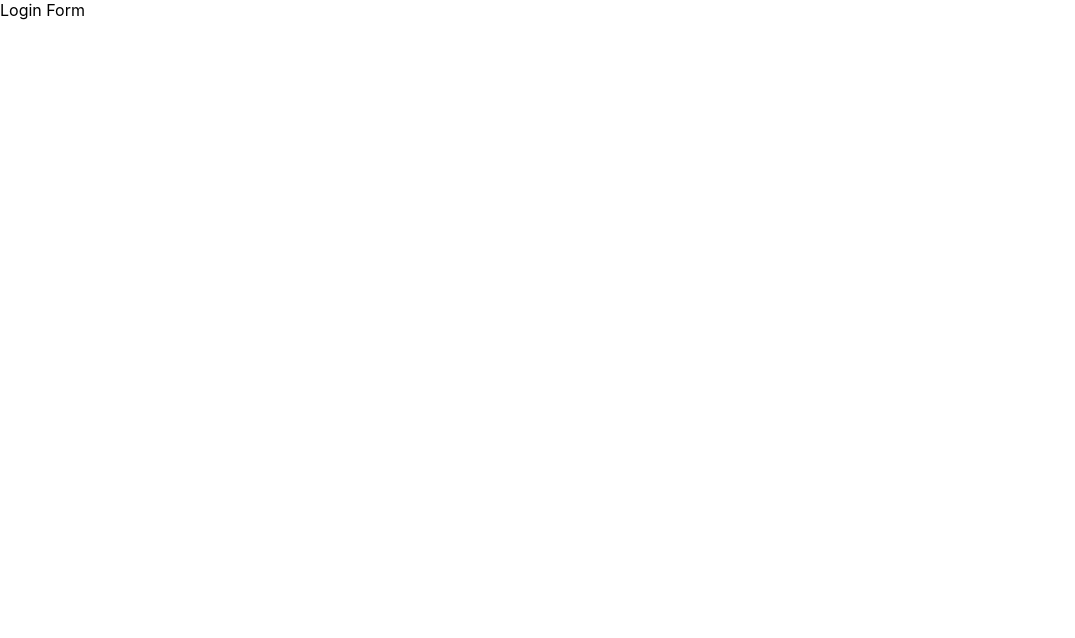
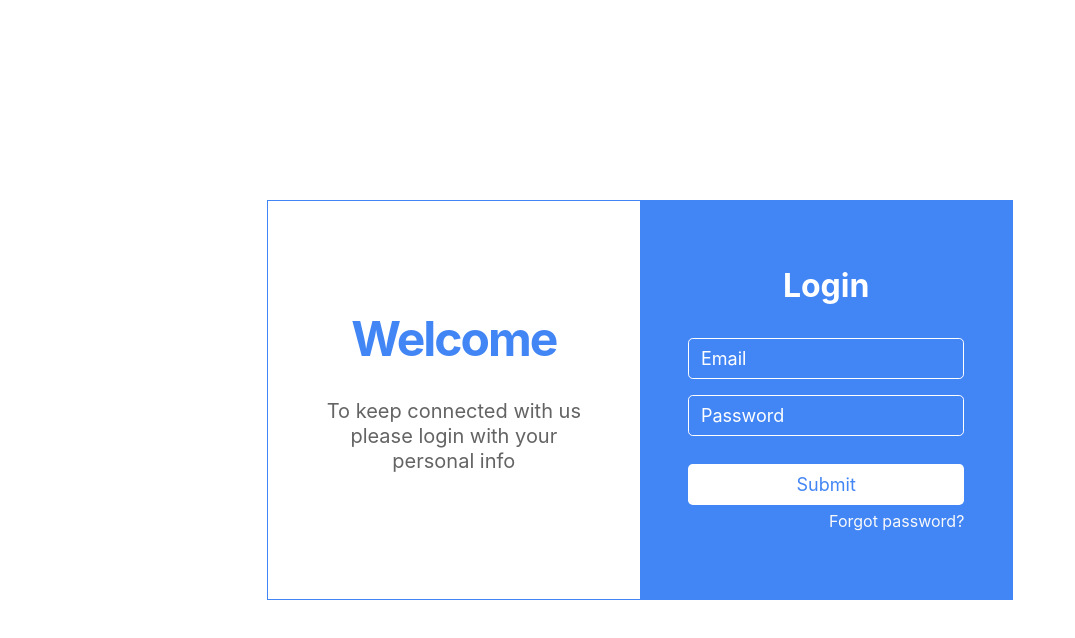
Before and after one commit to katiakovalchuk/event-app, a React (Create React App) app: page /login in a window 1280 px wide. Shown: the top 638 px of the page, without its empty margins (0-1075 px from the left). Built offline with nearby package versions, Linux system fonts and the light colour scheme; no server answers.

Commit message:
add login

```diff
--- a/package.json
+++ b/package.json
@@ -7,12 +7,14 @@
     "@testing-library/jest-dom": "^5.16.4",
     "@testing-library/react": "^13.2.0",
     "@testing-library/user-event": "^13.5.0",
+    "bootstrap": "^5.1.3",
     "firebase": "^9.8.1",
     "react": "^18.1.0",
     "react-dom": "^18.1.0",
     "react-redux": "^8.0.1",
     "react-router-dom": "^6.3.0",
     "react-scripts": "5.0.1",
+    "sass": "^1.52.1",
     "web-vitals": "^2.1.4"
   },
   "scripts": {
--- a/src/App.js
+++ b/src/App.js
@@ -4,12 +4,13 @@ import LoginPage from "./pages/manager/login";
 import RecoveryPage from "./pages/manager/passwordRecovery";
 import ProfilePage from "./pages/user/profile";
 import MembersPage from "./pages/manager/membersManagement";
+import {AuthContextProvider} from "./context/authContext";
 
 import "./App.css";
 
 function App() {
     return (
-        <>
+        <AuthContextProvider>
           <Routes>
               <Route path='/' element={<Home />} />
               <Route path='/login' element={<LoginPage />} />
@@ -17,7 +18,7 @@ function App() {
               <Route path='/profile' element={<ProfilePage />} />
               <Route path='/members' element={<MembersPage />} />
           </Routes>
-        </>
+        </AuthContextProvider>
     )
 }
 
--- /dev/null
+++ b/src/components/Login/index.jsx
@@ -0,0 +1,72 @@
+import {useState} from 'react';
+import {Link, useNavigate} from 'react-router-dom';
+
+import {useUserAuth} from '../../context/authContext';
+
+import 'bootstrap/dist/css/bootstrap.min.css';
+import './style.scss';
+
+const LoginTemplate = () => {
+    const [{email, password}, setCredentials] = useState({
+        email: '',
+        password: ''
+    });
+    const [error, setError] = useState('');
+    const {login} = useUserAuth();
+    const navigate = useNavigate();
+
+    const handleSubmit = async e => {
+        e.preventDefault();
+        setError('');
+        try {
+            await login(email, password);
+            navigate('/profile');
+        } catch (err) {
+            setError(err);
+        }
+    }
+
+    const handleEmailChange = e => setCredentials(prev => ({...prev, email: e.target.value}));
+    const handlePasswordChange = e => setCredentials(prev => ({...prev, password: e.target.value}));
+
+    return (
+        <div className='LoginTemplate d-flex justify-content-center align-items-center w-100 vh-100'>
+            <div className='LoginTemplate-inner d-flex flex-column flex-md-row col-sm-9 col-xl-7'>
+                <div className='d-flex flex-column justify-content-center text-center col-md-6 p-5'>
+                    <h1 className='LoginTemplate-heading fw-bold pb-4'>Welcome</h1>
+                    <p className='LoginTemplate-desc mx-auto lh-sm'>
+                        To keep connected with us please login with your personal info
+                    </p>
+                </div>
+                <div className='login-form-outer d-flex flex-column justify-content-center col-md-6 p-5'>
+                    <form
+                        className='login-form d-flex flex-column align-items-center text-center text-white'
+                        onSubmit={handleSubmit}
+                    >
+                        <h2 className='fw-bold mb-4'>Login</h2>
+                        <input
+                            className='login-form-input form-control mt-2 mb-3 rounded-3'
+                            type='email'
+                            placeholder='Email'
+                            required
+                            onChange={handleEmailChange}
+                        />
+                        <input
+                            className='login-form-input form-control mb-4 rounded-3'
+                            type='password'
+                            placeholder='Password'
+                            required
+                            onChange={handlePasswordChange}
+                        />
+                        <button className='login-form-btn btn w-100 mt-1 rounded-3' type='submit'>Submit</button>
+                        <div className='forgot-password text-end w-100 mt-1'>
+                            <Link className='link-light text-decoration-none' to='/recovery'>Forgot password?</Link>
+                        </div>
+                    </form>
+                </div>
+            </div>
+        </div>
+    )
+}
+
+export default LoginTemplate;
--- /dev/null
+++ b/src/components/Login/style.scss
@@ -0,0 +1,56 @@
+.LoginTemplate {
+  --primary-color: #4285f4;
+  --secondary-color: #ffffff;
+  --desc-color: #646464;
+  --max-block-width: 350px;
+  font-size: 18px;
+
+  &-inner {
+    border: 1px solid var(--primary-color);
+    max-width: 1000px;
+    min-height: 400px;
+  }
+
+  &-heading {
+    color: var(--primary-color);
+    font-size: 3rem;
+    letter-spacing: -2px;
+  }
+
+  &-desc {
+    max-width: var(--max-block-width);
+    color: var(--desc-color);
+    font-size: 20px;
+  }
+}
+
+.login-form {
+
+  &-btn {
+    color: var(--primary-color) !important;
+    background-color: var(--secondary-color) !important;
+    font-size: 18px !important;
+    max-width: var(--max-block-width);
+  }
+
+  &-input {
+    background-color: var(--primary-color) !important;
+    border-color: var(--secondary-color) !important;
+    color: var(--secondary-color) !important;
+    font-size: 18px !important;
+    max-width: var(--max-block-width);
+  }
+
+  &-input::placeholder {
+    color: var(--secondary-color) !important;
+  }
+}
+
+.login-form-outer {
+  background-color: var(--primary-color);
+}
+
+.forgot-password {
+  font-size: 16px;
+  max-width: var(--max-block-width);
+}
--- a/src/components/LoginForm/index.jsx
+++ /dev/null
@@ -1,9 +0,0 @@
-
-
-const LoginForm = () => {
-    return (
-        <div>Login Form</div>
-    )
-}
-
-export default LoginForm;
--- /dev/null
+++ b/src/context/authContext.js
@@ -0,0 +1,27 @@
+import {createContext, useContext, useEffect, useState} from 'react';
+import {onAuthStateChanged, signInWithEmailAndPassword, signOut} from 'firebase/auth';
+import {auth} from '../firebase-config';
+
+const authContext = createContext();
+
+export const AuthContextProvider = ({children}) => {
+    const [user, setUser] = useState(null);
+
+    const login = (email, password) => signInWithEmailAndPassword(auth, email, password);
+
+    const logout = () => signOut(auth);
+
+    useEffect(() => {
+        const unsubscribe = onAuthStateChanged(auth, currentUser => setUser(currentUser));
+
+        return () => unsubscribe();
+    }, [])
+
+    return (
+        <authContext.Provider value={{user, login, logout}}>
+            {children}
+        </authContext.Provider>
+    )
+}
+
+export const useUserAuth = () => useContext(authContext);
--- a/src/pages/manager/login/index.jsx
+++ b/src/pages/manager/login/index.jsx
@@ -1,10 +1,10 @@
-import LoginForm from "../../../components/LoginForm";
+import LoginTemplate from "../../../components/Login";
 
 
 const LoginPage = () => {
     return (
         <div>
-            <LoginForm />
+            <LoginTemplate />
         </div>
     )
 }
```
Also changed, not shown: src/components/LoginForm/style.css (deleted), 1 other file (tests, documents, lock files or other folders).
